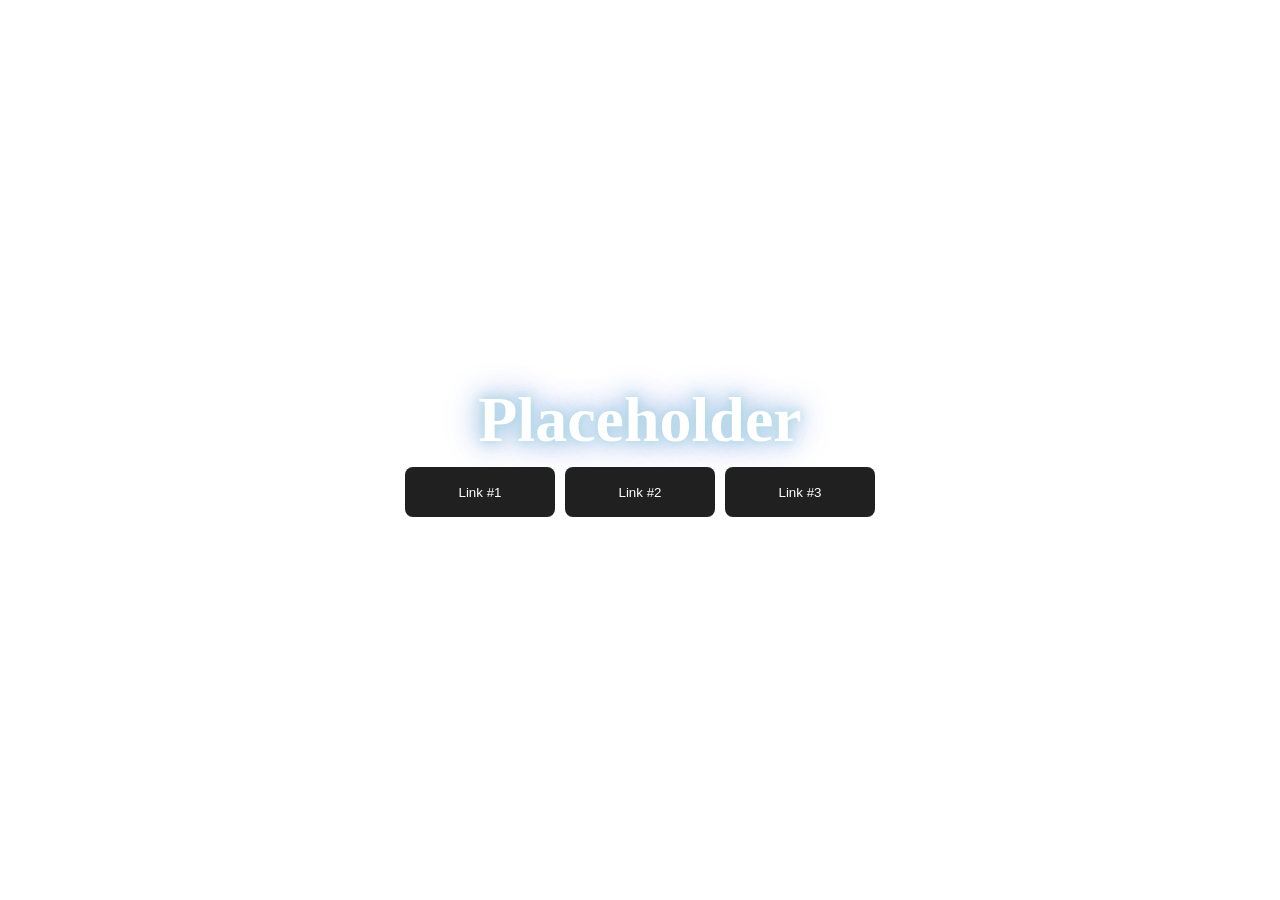
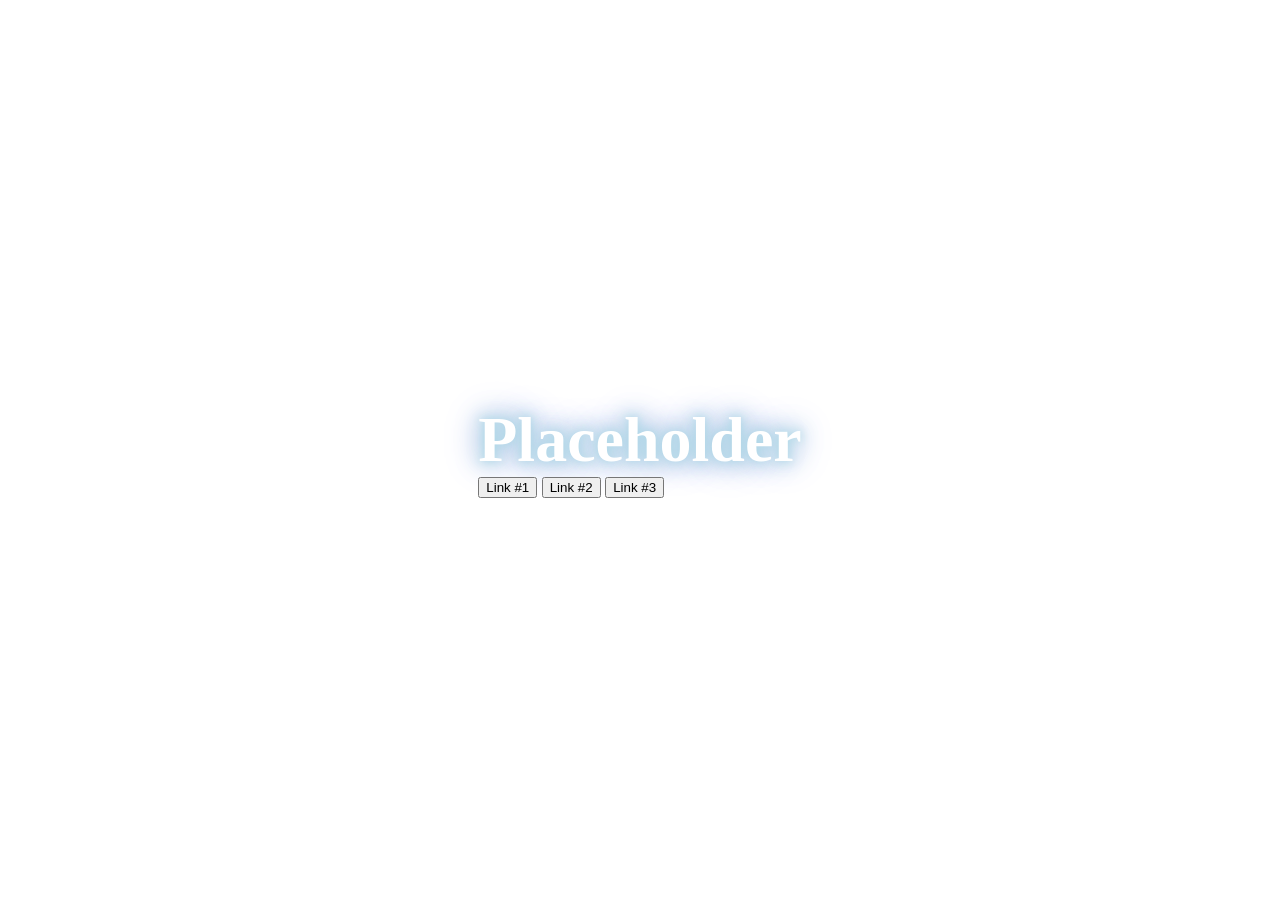

Revamp landing page

--- a/styles.css
+++ b/styles.css
@@ -3,7 +3,8 @@
     font-style: normal;
     font-weight: 400;
     font-display: swap;
-    src: url(https://fonts.gstatic.com/s/smooch/v7/o-0LIps4xW8U1xUxiaB-.woff2) format("woff2");
+    src: url(https://fonts.gstatic.com/s/smooch/v7/o-0LIps4xW8U1xUxiaB-.woff2)
+        format("woff2");
     unicode-range:
         U+0000-00FF, U+0131, U+0152-0153, U+02BB-02BC, U+02C6, U+02DA, U+02DC,
         U+0304, U+0308, U+0329, U+2000-206F, U+2074, U+20AC, U+2122, U+2191,
@@ -22,7 +23,7 @@
 }
 
 * {
-    font-family: "Roboto", sans-serif;
+    font-family: sans-serif;
 }
 
 html {
@@ -47,7 +48,6 @@ body {
 
     overflow: hidden;
     user-select: none;
-    scroll-behavior: smooth;
 }
 
 video {
@@ -62,7 +62,17 @@ video {
     z-index: 0;
 }
 
-div {
+.content {
+    display: flex;
+
+    flex-direction: column;
+    align-items: center;
+
+    gap: 20px;
+    z-index: 1;
+}
+
+.links {
     display: flex;
 
     flex-direction: row;
@@ -71,12 +81,9 @@ div {
     justify-content: center;
 
     gap: 10px;
-    z-index: 1;
 }
 
 h1 {
-    flex: 1 1 100%;
-
     color: var(--Text-Color);
 
     font-family: "Smooch", cursive;
@@ -93,30 +100,34 @@ h1 {
         0 0 40px var(--Outer-Glow);
 }
 
-input[type="button"] {
+.button {
+    display: flex;
+
+    align-items: center;
+    justify-content: center;
+
     background-color: var(--Button-Normal);
     color: var(--Text-Color);
 
-    border: none;
     border-radius: 8px;
-
-    outline: none;
 
     width: 150px;
     height: 50px;
+
+    text-decoration: none;
 
     transition: all 75ms ease;
 
     cursor: pointer;
 }
 
-input:hover,
-input:focus-visible {
+.button:hover,
+.button:focus-visible {
     background-color: var(--Button-Hover);
     transform: scale(1.05);
 }
 
-input:active {
+.button:active {
     background-color: var(--Button-Active);
     transform: scale(1.075);
 }
